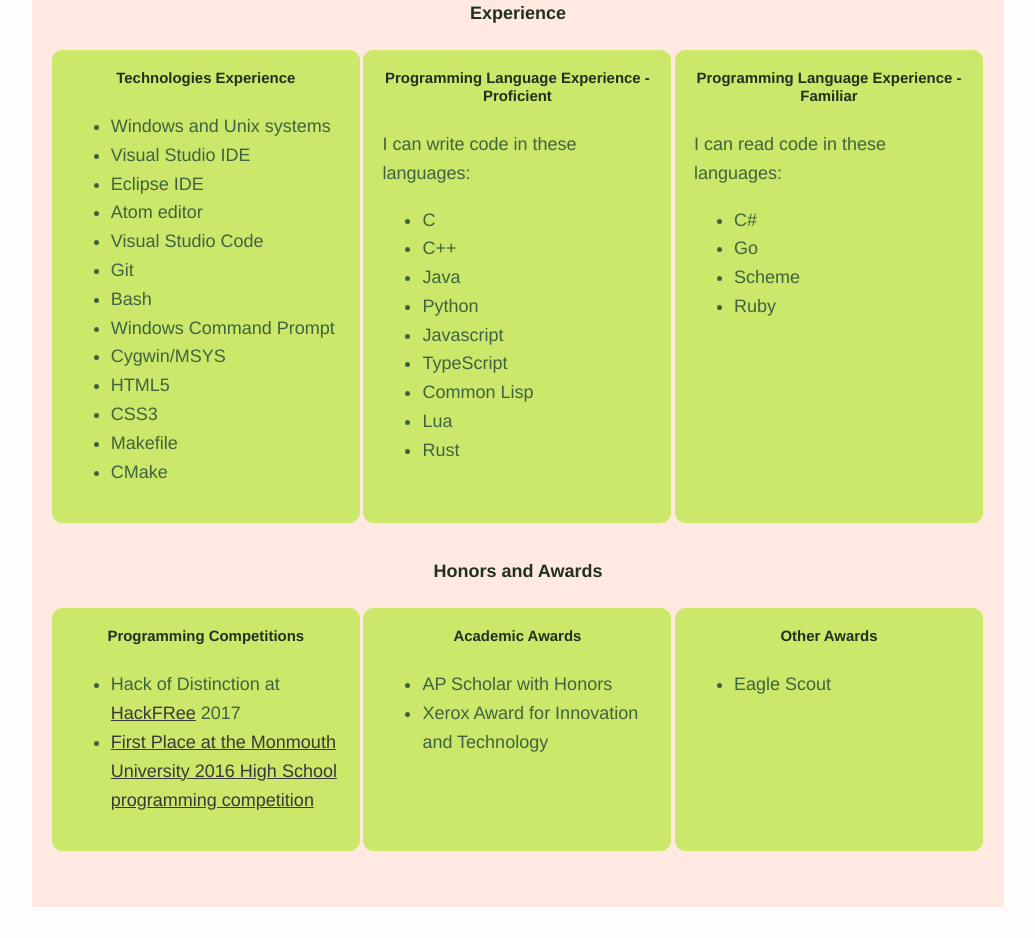
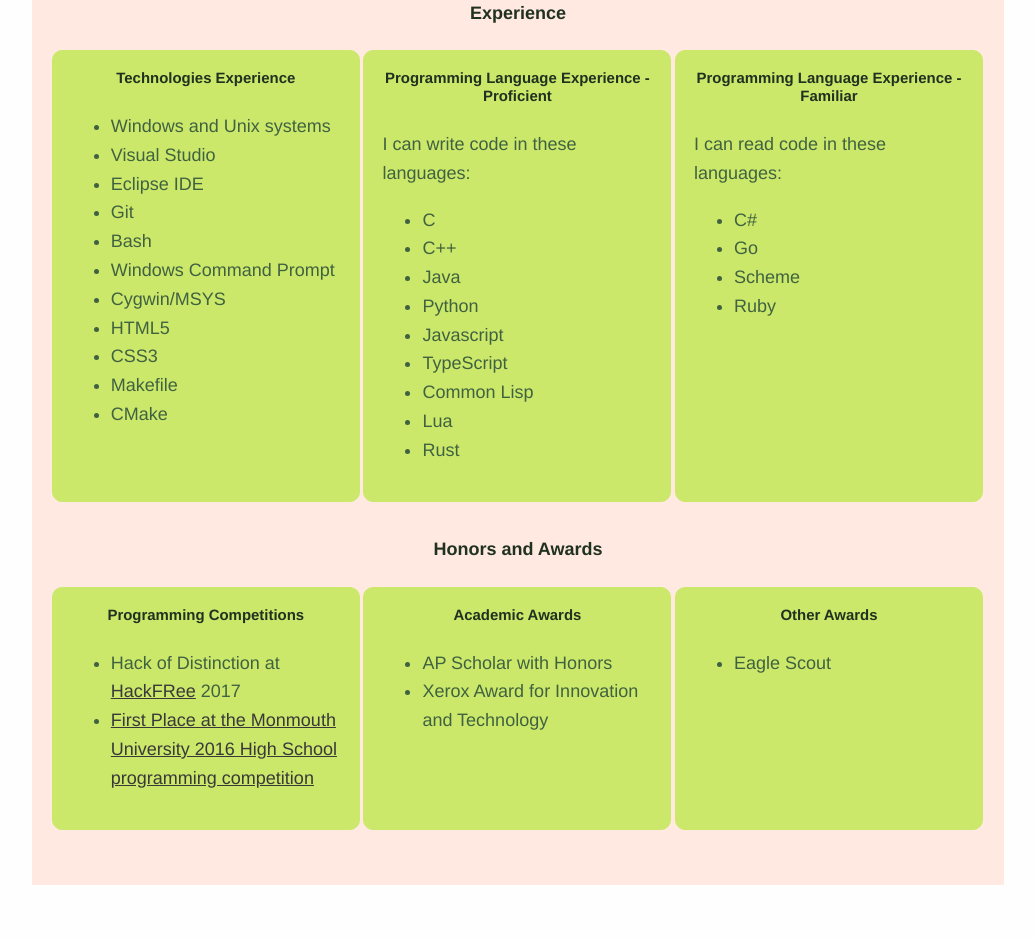
Before and after one commit to ryanisaacg/ryanisaacg.github.io, a plain HTML site: page index.html in a window 1280 px wide. Shown: the part 2067-3005 px from the top of the page, without its empty margins (122-1157 px from the left). Drawn offline with Linux system fonts and the light colour scheme.

Commit message:
Edited the technology section

```diff
--- a/index.html
+++ b/index.html
@@ -209,10 +209,8 @@
 				<h5> Technologies Experience </h5>
 				<ul>
 					<li> Windows and Unix systems </li>
-					<li> Visual Studio IDE </li>
+					<li> Visual Studio</li>
 					<li> Eclipse IDE </li>
-					<li> Atom editor </li>
-					<li> Visual Studio Code </li>
 					<li> Git </li>
 					<li> Bash </li>
 					<li> Windows Command Prompt </li>
```
